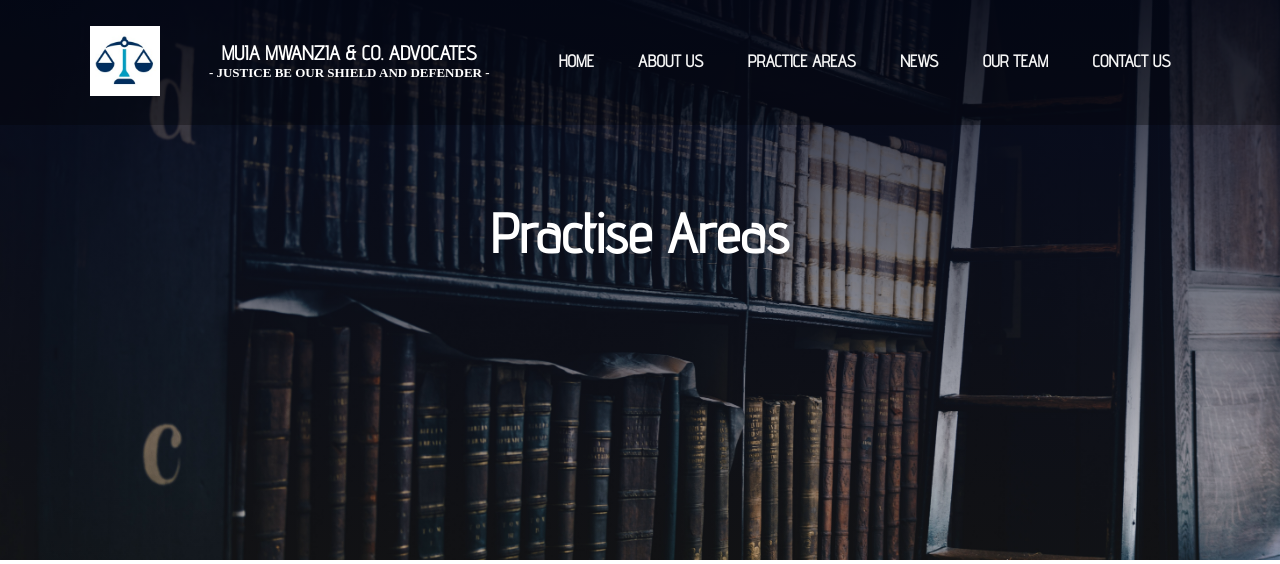
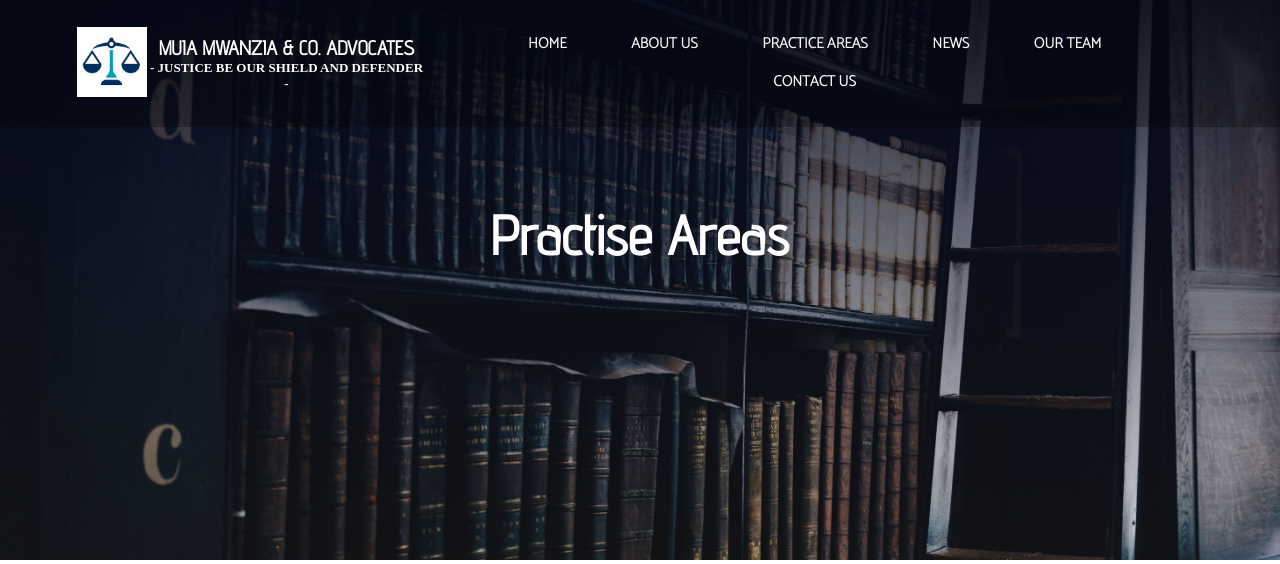
Before and after one commit to Charles-Muia/The_Marathon_Continues, a PHP site: page /Practise_A.php in a window 1280 px wide. Shown: the top 564 px of the page. Run offline with PHP 8.4, Linux system fonts and the light colour scheme; some libraries are stand-ins or nearby versions.

Commit message:
Lawfirm_3

```diff
--- a/About.php
+++ b/About.php
@@ -10,6 +10,9 @@
     <link rel="preconnect" href="https://fonts.googleapis.com">
     <link rel="preconnect" href="https://fonts.gstatic.com" crossorigin>
     <link href="https://fonts.googleapis.com/css2?family=Advent+Pro&display=swap" rel="stylesheet">
+    <link rel="preconnect" href="https://fonts.googleapis.com">
+    <link rel="preconnect" href="https://fonts.gstatic.com" crossorigin>
+    <link href="https://fonts.googleapis.com/css2?family=Catamaran:wght@100&display=swap" rel="stylesheet">
     <link rel="stylesheet" href="https://cdnjs.cloudflare.com/ajax/libs/font-awesome/4.7.0/css/font-awesome.css">
     <script src="https://cdnjs.cloudflare.com/ajax/libs/jquery/3.2.1/jquery.min.js"></script>
     <script src="https://cdnjs.cloudflare.com/ajax/libs/jqueryui/1.12.1/jquery-ui.min.js"></script>
--- a/H1.php
+++ b/H1.php
@@ -10,6 +10,9 @@
     <link rel="preconnect" href="https://fonts.googleapis.com">
     <link rel="preconnect" href="https://fonts.gstatic.com" crossorigin>
     <link href="https://fonts.googleapis.com/css2?family=Advent+Pro&display=swap" rel="stylesheet">
+    <link rel="preconnect" href="https://fonts.googleapis.com">
+    <link rel="preconnect" href="https://fonts.gstatic.com" crossorigin>
+    <link href="https://fonts.googleapis.com/css2?family=Catamaran:wght@100&display=swap" rel="stylesheet">
     <link rel="stylesheet" href="https://cdnjs.cloudflare.com/ajax/libs/font-awesome/4.7.0/css/font-awesome.css">
     <script src="https://cdnjs.cloudflare.com/ajax/libs/jquery/3.2.1/jquery.min.js"></script>
     <script src="https://cdnjs.cloudflare.com/ajax/libs/jqueryui/1.12.1/jquery-ui.min.js"></script>
--- a/Practise_A.php
+++ b/Practise_A.php
@@ -10,6 +10,9 @@
     <link rel="preconnect" href="https://fonts.googleapis.com">
     <link rel="preconnect" href="https://fonts.gstatic.com" crossorigin>
     <link href="https://fonts.googleapis.com/css2?family=Advent+Pro&display=swap" rel="stylesheet">
+    <link rel="preconnect" href="https://fonts.googleapis.com">
+    <link rel="preconnect" href="https://fonts.gstatic.com" crossorigin>
+    <link href="https://fonts.googleapis.com/css2?family=Catamaran:wght@100&display=swap" rel="stylesheet">
     <link rel="stylesheet" href="https://cdnjs.cloudflare.com/ajax/libs/font-awesome/4.7.0/css/font-awesome.css">
     <script src="https://cdnjs.cloudflare.com/ajax/libs/jquery/3.2.1/jquery.min.js"></script>
     <script src="https://cdnjs.cloudflare.com/ajax/libs/jqueryui/1.12.1/jquery-ui.min.js"></script>
--- a/Style.css
+++ b/Style.css
@@ -40,7 +40,7 @@
 
         nav {
             display: flex;
-            padding: 2% 7%;
+            padding: 2% 6%;
             justify-content: space-between;
             align-items: center;
             /*background-color: transparent;*/
@@ -71,7 +71,7 @@
         nav img {
             flex: 3;
             text-align: right;
-            padding-left: 0px;
+            padding-left: 0;
             padding-right: 0;
         }
 
@@ -101,13 +101,14 @@
             text-transform: uppercase;
             position: relative;
             display: inline-block;
-            padding: 5px 10px;
+            padding: 5px 30px;
         }
 
         .nav-links ul li a {
             text-decoration: none;
             color: whitesmoke;
-            padding: 10px;
+            font-size: 15px;
+            font-family:'Catamaran', sans-serif;
 
         }
 
```
